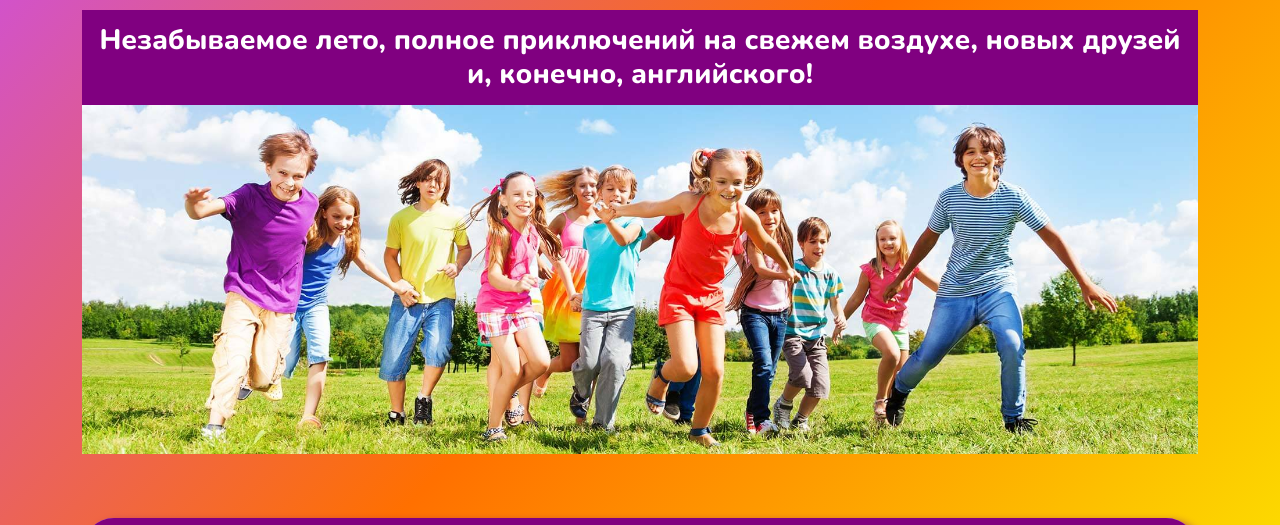
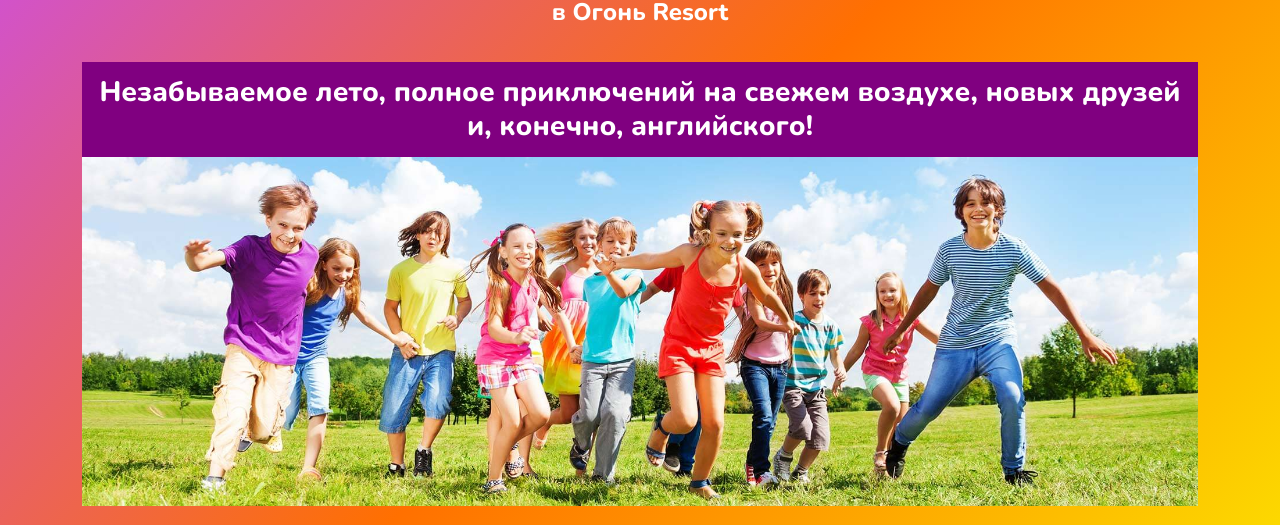
Before and after one commit to Net7x/supermom-camp-2023, a plain HTML site: page public/index.html in a window 1280 px wide. Shown: the part 142-667 px from the top of the page. Drawn offline with nearby package versions, Linux system fonts and the light colour scheme.

Commit message:
Subtitle added

```diff
--- a/public/css/camp.css
+++ b/public/css/camp.css
@@ -41,6 +41,12 @@
 h1 {
     font-family: Nunito, sans-serif;
     color: white;
+}
+
+.subtitle {
+    color: white;
+    font-family: Nunito, sans-serif;
+    font-size: x-large;
 }
 
 h3,
--- a/public/index.html
+++ b/public/index.html
@@ -48,6 +48,7 @@
         <div class="row align-items-center mt-4">
             <div class="col">
                 <h1>SUPER CAMP 2023</h1>
+                <p class="subtitle">в Огонь Resort</p>
             </div>
 
             <section id="headliner" class="mt-3">
```
